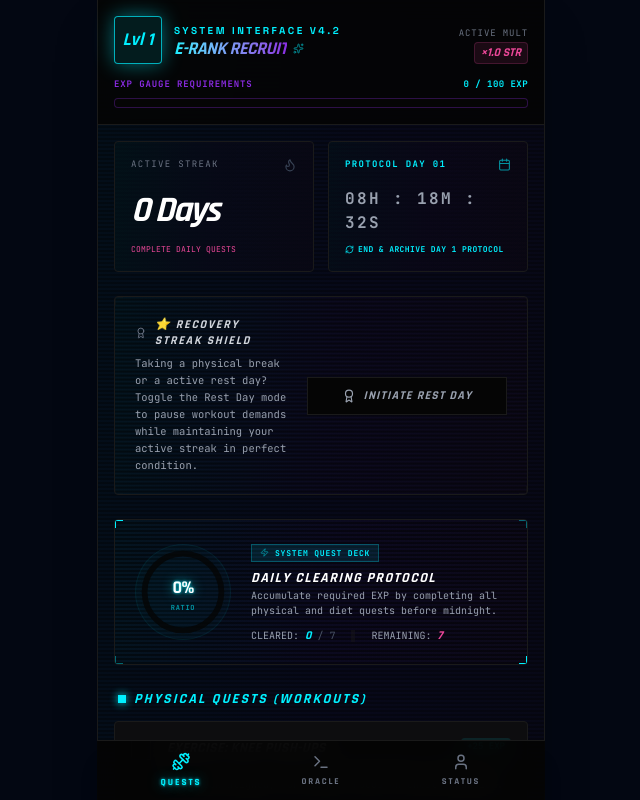
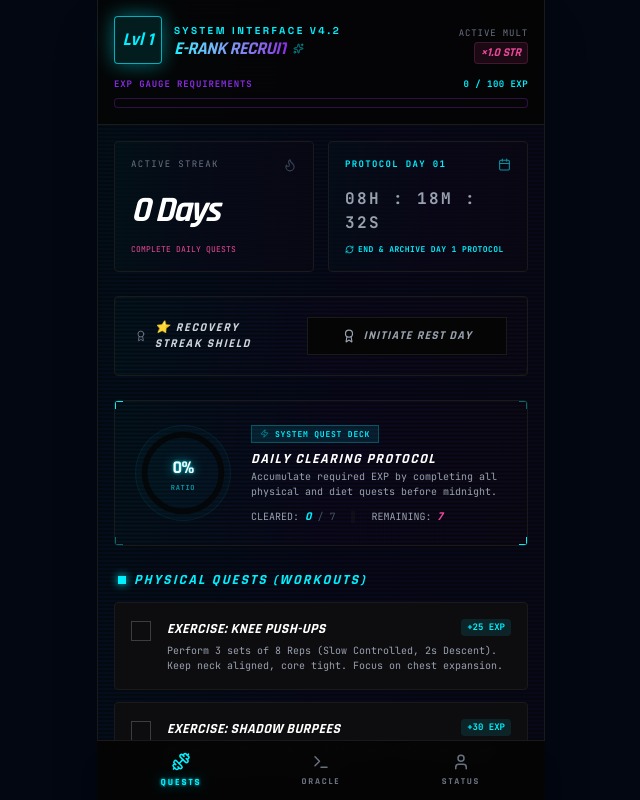
Before and after one commit to AleeyaHayfa/shiny-brocoli, a React (Vite) app: page / in a window 1280 px wide. Both pictures are taken after typing "5" into the empty fields and a click on the button "AWAKEN PLAYER". Shown: the top 800 px of the page, without its empty margins (319-959 px from the left). Built offline with nearby package versions, Linux system fonts and the light colour scheme.

Commit message:
refactor(dashboard): remove redundant rest day description
Simplify the rest day UI by removing the text explanation to create a cleaner, more minimalist dashboard layout.

```diff
--- a/src/components/Dashboard.tsx
+++ b/src/components/Dashboard.tsx
@@ -131,11 +131,6 @@ export default function Dashboard({ stats, plan, quests, onQuestToggle, onResetD
                   {isRestDay ? '⚡ REGENERATION PROTOCOL LIVE' : '⭐ RECOVERY STREAK SHIELD'}
                 </span>
               </div>
-              <p className="font-mono text-[10.5px] text-gray-400 max-w-xl leading-relaxed">
-                {isRestDay
-                  ? 'Your standing workout and dietary requirements are official paused. Today has been archived as 100% compliant. Your precious active streak is protected!'
-                  : 'Taking a physical break or a active rest day? Toggle the Rest Day mode to pause workout demands while maintaining your active streak in perfect condition.'}
-              </p>
             </div>
 
             <button
```
